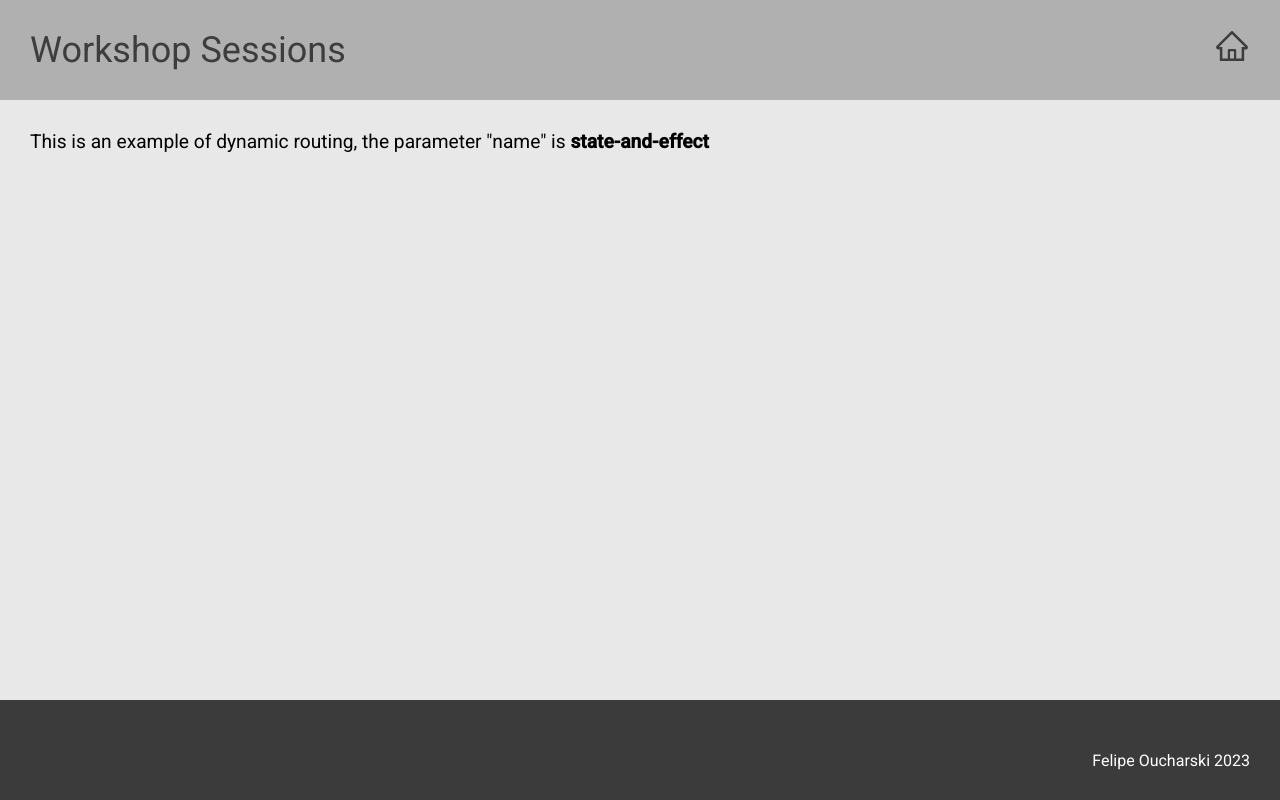
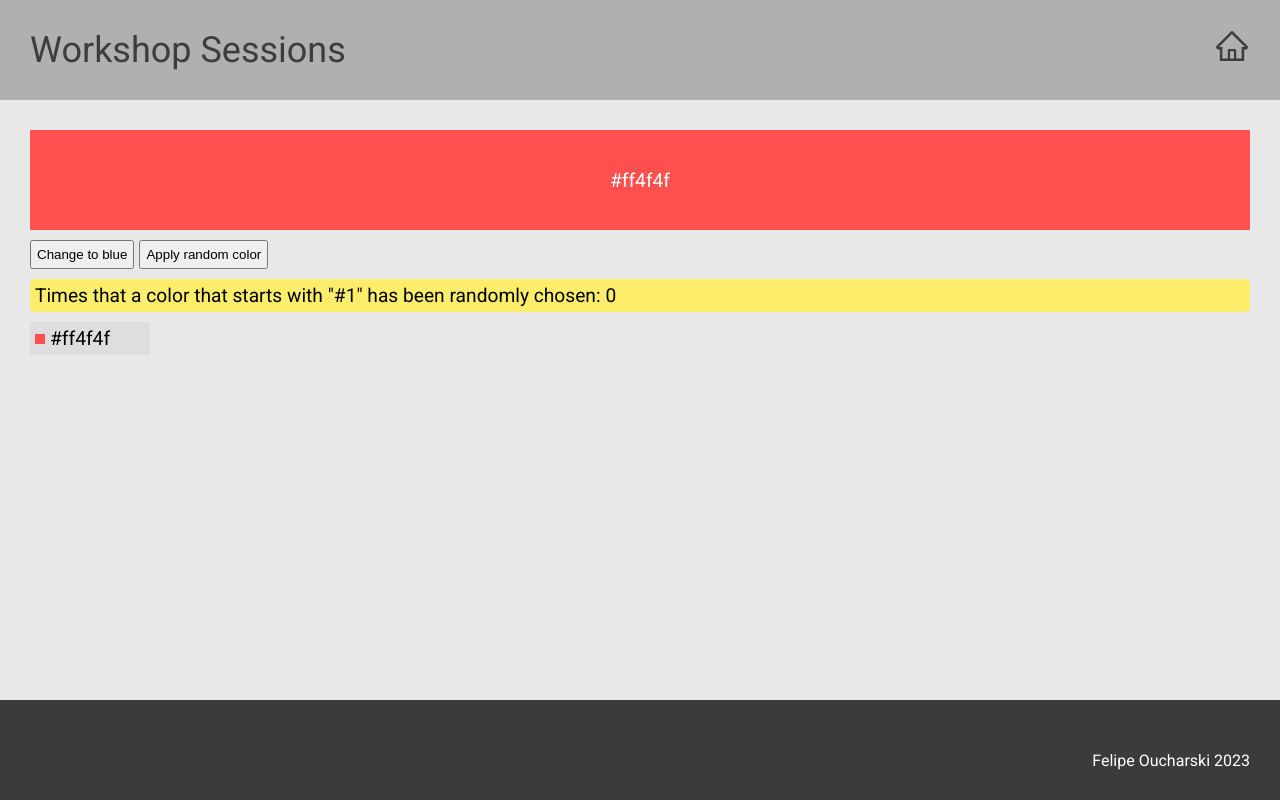
Before and after one commit to oucharski/react-nextjs-workshop, a Next.js app: page /state-and-effect in a window 1280 px wide. Built offline with nearby package versions, Linux system fonts and the light colour scheme.

Commit message:
Add state-and-effect example

```diff
--- /dev/null
+++ b/src/pages/state-and-effect.tsx
@@ -0,0 +1,129 @@
+/* eslint-disable react/no-unescaped-entities */
+import { CSSProperties, useEffect, useState } from "react";
+
+type Color = CSSProperties["color"];
+
+const red = "#ff4f4f";
+const blue = "#405dad";
+
+const styles: { [key: string]: CSSProperties } = {
+  container: { display: "flex", flexDirection: "column", gap: 10 },
+  buttonsContainer: { display: "flex", flexDirection: "row", gap: 5 },
+  button: { padding: 5 },
+  colorDiv: {
+    display: "flex",
+    alignContent: "center",
+    alignItems: "center",
+    justifyContent: "center",
+    color: "white",
+    height: 100,
+  },
+  counter: {
+    backgroundColor: "#fcee6a",
+    borderRadius: 5,
+    padding: 5,
+  },
+  colorList: {
+    display: "flex",
+    flexDirection: "row",
+    flexWrap: "wrap",
+    gap: 5,
+  },
+  colorDisplayContainer: {
+    display: "flex",
+    alignItems: "center",
+    gap: 5,
+    backgroundColor: "#dedede",
+    padding: 5,
+    width: 120,
+  },
+  colorDisplayColor: { height: 10, width: 10 },
+};
+
+export const StateAndEffectExample = () => {
+  const [backgroundColor, setBackgroundColor] = useState<Color>(red);
+  const [colorList, setColorList] = useState<Color[]>([]);
+  const [counter, setCounter] = useState<number>(0);
+
+  const getRandomColor = () =>
+    `#${Math.floor(Math.random() * 16777215).toString(16)}`;
+
+  // This one is executed just "once"
+  useEffect(() => {
+    console.log("Loaded!!");
+  }, []);
+
+  // This one is executed everytime the something
+  // on the dependencies array changes
+  useEffect(() => {
+    if (backgroundColor && backgroundColor.startsWith("#1")) {
+      setCounter(counter + 1);
+    }
+    setColorList([...colorList, backgroundColor]);
+    // eslint-disable-next-line react-hooks/exhaustive-deps
+  }, [backgroundColor]);
+
+  const handleChangeColor = (e: any) => {
+    if (backgroundColor === blue) {
+      setBackgroundColor(red);
+    } else {
+      setBackgroundColor(blue);
+    }
+
+    // OR using a callback function
+    // setBackgroundColor((prevVal) => {
+    //   if (prevVal === "blue") {
+    //     return "red";
+    //   } else {
+    //     return "blue";
+    //   }
+    // });
+  };
+
+  const getButtonText = () => {
+    const colorToUse = backgroundColor === blue ? "red" : "blue";
+    return `Change to ${colorToUse}`;
+  };
+
+  const handleApplyRandomColor = () => {
+    const randomColor = getRandomColor();
+    setBackgroundColor(randomColor);
+  };
+
+  return (
+    <div style={styles.container}>
+      <div style={{ ...styles.colorDiv, backgroundColor }}>
+        {backgroundColor}
+      </div>
+      <div style={styles.buttonsContainer}>
+        <button style={styles.button} onClick={handleChangeColor}>
+          {getButtonText()}
+        </button>
+        <button style={styles.button} onClick={handleApplyRandomColor}>
+          Apply random color
+        </button>
+      </div>
+
+      <p style={styles.counter}>
+        Times that a color that starts with "#1" has been randomly chosen:{" "}
+        {counter}
+      </p>
+      <div style={styles.colorList}>
+        {colorList.map((color, index) => (
+          <ColorDisplay key={index} color={color} />
+        ))}
+      </div>
+    </div>
+  );
+};
+
+const ColorDisplay = ({ color: backgroundColor }: { color: Color }) => {
+  return (
+    <div style={styles.colorDisplayContainer}>
+      <div style={{ ...styles.colorDisplayColor, backgroundColor }}></div>
+      <div>{backgroundColor}</div>
+    </div>
+  );
+};
+
+export default StateAndEffectExample;
```
